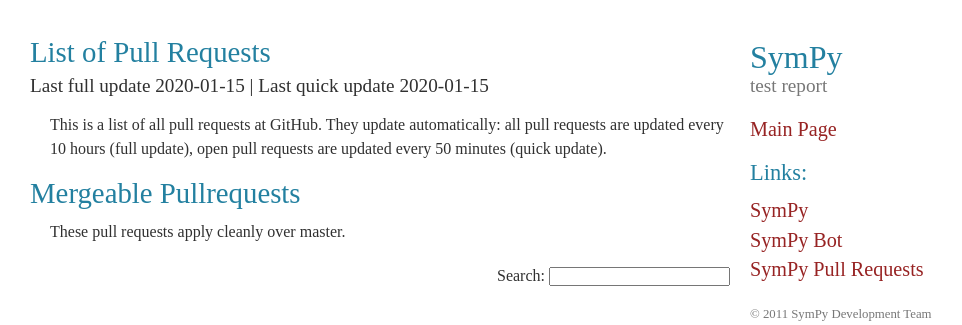
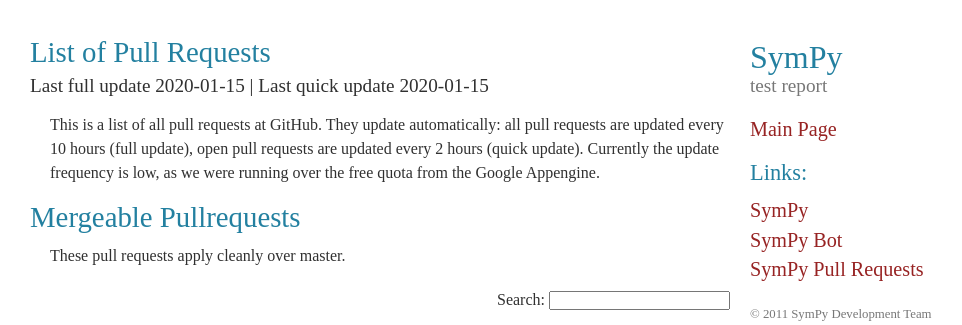
Before and after one commit to sympy/sympy-bot-old, a Django app: template web/templates/index.html in a window 1280 px wide. Shown: the top 325 px of the page, without its empty margins (150-1112 px from the left). Run offline with Django 3.2, Linux system fonts and the light colour scheme; the template is opened without the code that fills it: most values are stand-ins (such as "Sample title", 1, 10 or a date in 2020).

Commit message:
Further decrease the update

```diff
--- a/web/cron.yaml
+++ b/web/cron.yaml
@@ -1,7 +1,7 @@
 cron:
 - description: update from GitHub (quick)
   url: /quickupdate
-  schedule: every 50 minutes
+  schedule: every 2 hours
 - description: update from GitHub (full)
   url: /update
   schedule: every 12 hours
--- a/web/templates/index.html
+++ b/web/templates/index.html
@@ -26,7 +26,8 @@ Last quick update {{ last_quick_update_pretty }}</p>
 <p>
 This is a list of all pull requests at GitHub. They update automatically: all
 pull requests are updated every 10 hours (full update), open pull requests are
-updated every 50 minutes (quick update).
+updated every 2 hours (quick update). Currently the update frequency is low,
+as we were running over the free quota from the Google Appengine.
 </p>
 
 <h2>Mergeable Pullrequests</h2>
```
